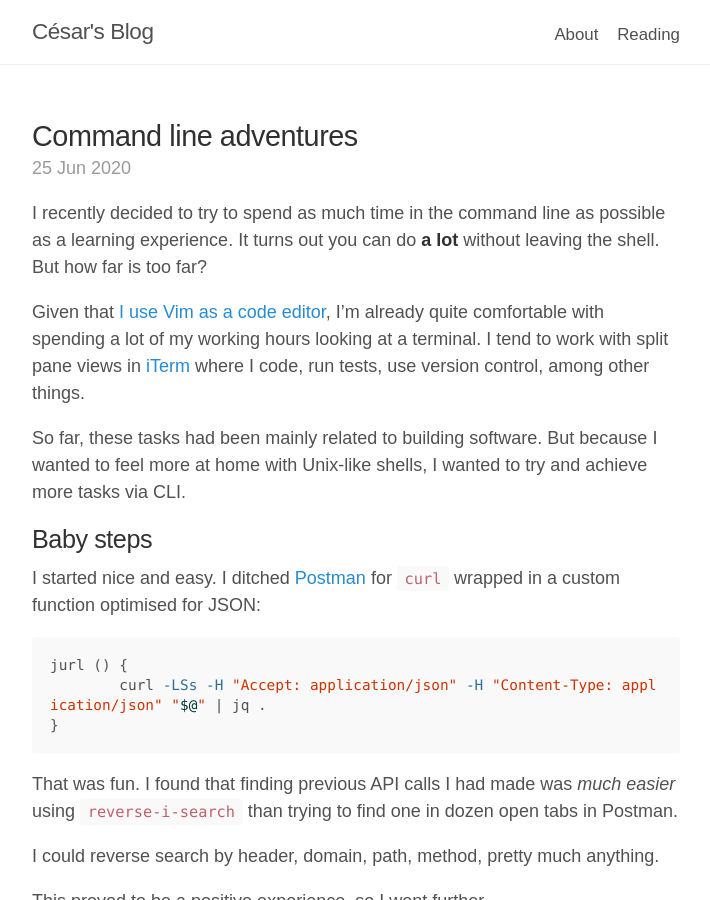
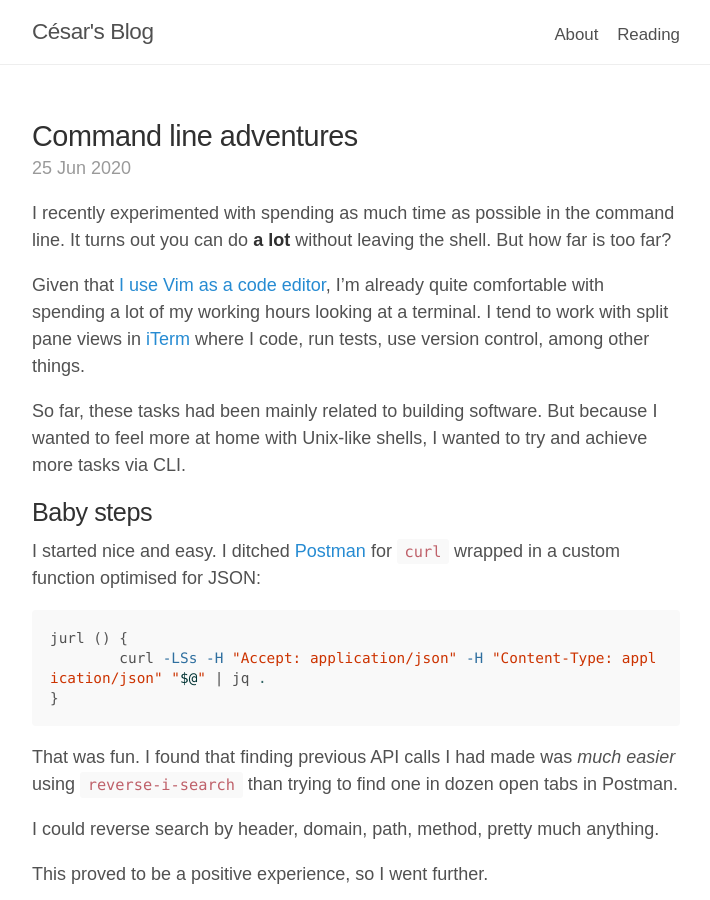
Before and after one commit to cesarferradas/ferrad.as, a Jekyll site: the page built from _posts/2020-06-25-command-line-adventures.md, in a window 1280 px wide and 900 px high. Shown: the whole window, without its empty margins (284-994 px from the left). Built offline with Jekyll 4.4.1, drawn with Linux system fonts in a browser that asks for light colours; our own code applies the rules of GitHub Pages for plain Markdown files.

Commit message:
improve first paragraph

```diff
--- a/_posts/2020-06-25-command-line-adventures.md
+++ b/_posts/2020-06-25-command-line-adventures.md
@@ -2,9 +2,9 @@
 title: Command line adventures
 ---
 
-I recently decided to try to spend as much time in the command line as possible
-as a learning experience. It turns out you can do **a lot** without leaving the
-shell. But how far is too far?
+I recently experimented with spending as much time as possible in the command
+line. It turns out you can do **a lot** without leaving the shell. But how far
+is too far?
 
 Given that [I use Vim as a code
 editor](https://cesar.sh/blog/2020/05/09/learning-vim-by-deleting-vimrc/), I'm
```
